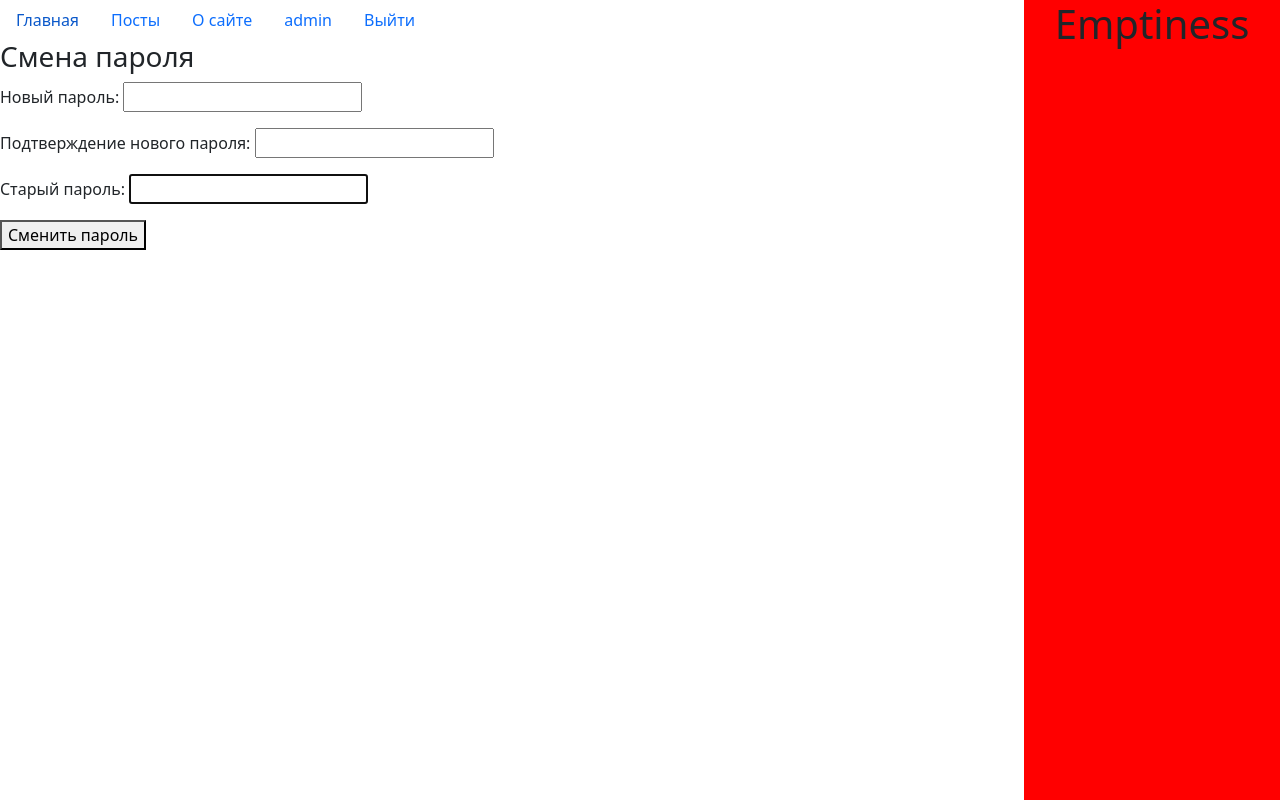
After one commit to Elmersperry/DjangoBlogSite, a Django app: page /users/change_password/ in a window 1280 px wide. The commit adds this page. Run offline with Django 5.2, Linux system fonts and the light colour scheme; a user stored in the database is signed in.

Commit message:
rgeertgergr

```diff
--- a/blog/templates/blog/base.html
+++ b/blog/templates/blog/base.html
@@ -9,6 +9,10 @@
     <script src="https://cdn.jsdelivr.net/npm/bootstrap@5.0.2/dist/js/bootstrap.bundle.min.js" integrity="sha384-MrcW6ZMFYlzcLA8Nl+NtUVF0sA7MsXsP1UyJoMp4YLEuNSfAP+JcXn/tWtIaxVXM" crossorigin="anonymous"></script>
 </head>
 <body>
+    <sidebar class="sidebar-space">
+            <h1>Emptiness</h1>
+    </sidebar>
+<div>
   <nav class="nav">
     <a class="nav-link active" aria-current="page" href="{% url 'blog:index' %}">Главная</a>
     <a class="nav-link" href="#">Посты</a>
@@ -19,8 +23,19 @@
     {% else %}
     <a class="nav-link" href="{% url 'users:profile' pk=user.pk %}">{{user.username}}</a>
     <a class="nav-link" href="{% url 'users:logout' %}">Выйти</a>
+<!--    <a class="sidebar-space">gfdfgdf</a>-->
     {% endif %}
   </nav>
+</div>
+    {% if messages %}
+<ul class="messages">
+    {% for message in messages %}
+<!--    <li>{% if message.tags %} class="{{ message.tags }}"{% endif %}>{{ message }}</li>-->
+        <div>{{ message }}</div>
+    {% endfor %}
+</ul>
+{% endif %}
+
 {% block content %}
 {% endblock content %}
 </body>
--- a/blog/templates/blog/index.html
+++ b/blog/templates/blog/index.html
@@ -3,7 +3,7 @@
 
 {% block content %}
 <img src="{% static 'img/blog.jpg' %}" width = 200px, height="auto">
-<h1>Главная страница</h1>
+<h1 id="index-title">Главная страница</h1>
 
 <div class="post-list">
 {% for post in page_obj %}
--- a/static/css/styles.css
+++ b/static/css/styles.css
@@ -1,3 +1,22 @@
 body {
     font-family: "Poppins"
 }
+.sidebar-space {
+    /* position: absolute; */
+    /* position: fixed; */
+    /* justify-content: right; */
+    /* display: block; */
+    float: right;
+    height: 100vh;
+    width: 20%;
+    margin: 0px;
+    padding: 0px;
+    text-align: center;
+    background-color: #FF0000;
+}
+.post-list {
+    text-align: center;
+}
+#index-title {
+    text-align: center
+}
--- a/users/forms.py
+++ b/users/forms.py
@@ -1,7 +1,9 @@
 from django import forms
-from django.contrib.auth.forms import UserCreationForm
+from django.contrib.auth.forms import UserCreationForm, SetPasswordForm
 from django.contrib.auth.models import User
 from django.forms import PasswordInput
+from django.contrib.auth import password_validation
+from django.core.exceptions import ValidationError
 
 
 class RegistrationForm(UserCreationForm):
@@ -35,3 +37,35 @@ class NewRegistrationForm(forms.ModelForm):
         if cleaned_data['password'] != cleaned_data['password2']:
             raise forms.ValidationError("Пароли не совпадают!")
         return cleaned_data['password2']
+
+class CustomPasswordChangeForm(SetPasswordForm):
+    old_password = forms.CharField(
+        label="Старый пароль",
+        strip=False,
+        widget=forms.PasswordInput(
+            attrs={'autocomplete': "current-password", "autofocus": True}
+        )
+    )
+    new_password1 = forms.CharField(
+        label="Новый пароль",
+        strip=False,
+        widget=forms.PasswordInput()
+    )
+    new_password2 = forms.CharField(
+        label="Подтверждение нового пароля",
+        strip=False,
+        widget=forms.PasswordInput()
+    )
+    def clean(self):
+        cleaned_data = super().clean()
+        old_password = cleaned_data.get('old_password')
+        new_password1 = cleaned_data.get('new_password1')
+        new_password2 = cleaned_data.get('new_password2')
+
+        if old_password and new_password1:
+            if old_password == new_password1:
+                raise ValidationError("Новый пароль должен отличаться от старого")
+
+        if new_password1 and new_password2 and new_password1 != new_password2:
+                raise ValidationError("Введённые пароли не совпадают")
+        return cleaned_data
--- /dev/null
+++ b/users/templates/users/change_password.html
@@ -0,0 +1,12 @@
+{% extends 'blog/base.html' %}
+
+{% block content %}
+
+<h3>Смена пароля</h3>
+<form method="post">
+    {% csrf_token %}
+    {{ form.as_p }}
+    <button type="submit">Сменить пароль</button>
+</form>
+
+{% endblock content %}
--- a/users/templates/users/profile.html
+++ b/users/templates/users/profile.html
@@ -8,5 +8,8 @@
 <div>Фамилия - {{ user.last_name }}</div>
 <div>Электронная почта - {{ user.email }}</div>
 <div>Дата регистрации: {{ user.date_joined }}</div>
+<a href="{% url 'users:change_password' %}">
+    <button type="button">Сменить пароль</button>
+</a>
 
 {% endblock content %}
--- a/users/urls.py
+++ b/users/urls.py
@@ -1,10 +1,11 @@
 from django.urls import path
-from .views import register, log_in, log_out, user_profile
+from .views import (register, log_in, log_out, user_profile, change_password)
 
 app_name = 'users'
 urlpatterns = [
     path('register/', register, name='register'),
-    path('login/', log_in, name="login"),
-    path('logout/', log_out, name="logout"),
-    path('profile/<int:pk>/', user_profile, name='profile')
+    path('login/', log_in, name='login'),
+    path('logout/', log_out, name='logout'),
+    path('profile/<int:pk>/', user_profile, name='profile'),
+    path('change_password/', change_password, name='change_password')
 ]
--- a/users/views.py
+++ b/users/views.py
@@ -1,11 +1,13 @@
 from django.contrib.auth import logout, login, authenticate
 from django.shortcuts import render, redirect, get_object_or_404
 from django.contrib.auth.forms import UserCreationForm, AuthenticationForm
-from .forms import RegistrationForm, NewRegistrationForm
+from .forms import RegistrationForm, NewRegistrationForm, CustomPasswordChangeForm
 from django.core.exceptions import PermissionDenied
 from django.contrib.auth.models import User
 from BlogSite.settings import LOGIN_REDIRECT_URL
 from django.contrib.auth.decorators import login_required
+from django.contrib.auth import update_session_auth_hash
+from django.contrib import messages
 
 def register(request):
     if request.method == "POST":
@@ -33,15 +35,33 @@ def log_in(request):
     context = {'form': form}
     return render(request, template_name='users/login.html', context=context)
 
-# @login_required
+@login_required
 def log_out(request):
     logout(request)
     return redirect('blog:index')
 
-# @login_required
+@login_required
 def user_profile(request, pk):
     user = get_object_or_404(User, pk=pk)
     if request.user != user:
         raise PermissionDenied()
     context = {'user': user, 'title': 'Информация о пользователе'}
-    return render(request, template_name='usesr/proifile.html', context=context)
+    return render(request, template_name='users/profile.html', context=context)
+
+@login_required
+def change_password(request):
+    if request.method == "POST":
+        form = CustomPasswordChangeForm(request.user, request.POST)
+        if form.is_valid():
+            old_password = form.cleaned_data["old_password"]
+            if not request.user.check_password(old_password):
+                messages.error(request, "Старый пароль не уверен")
+            else:
+                user = form.save()
+                update_session_auth_hash(request, user)
+                messages.success(request, "Ваш пароль успешно изменен")
+        else:
+            messages.error(request, "Пожалуйста, исправьте ошибки")
+    else:
+        form = CustomPasswordChangeForm(request.user)
+    return render(request, template_name="users/change_password.html", context={"form": form})
```
Also changed, not shown: blog/forms.py (+13 -1 lines), blog/views.py (+11 -8 lines), db.sqlite3.
